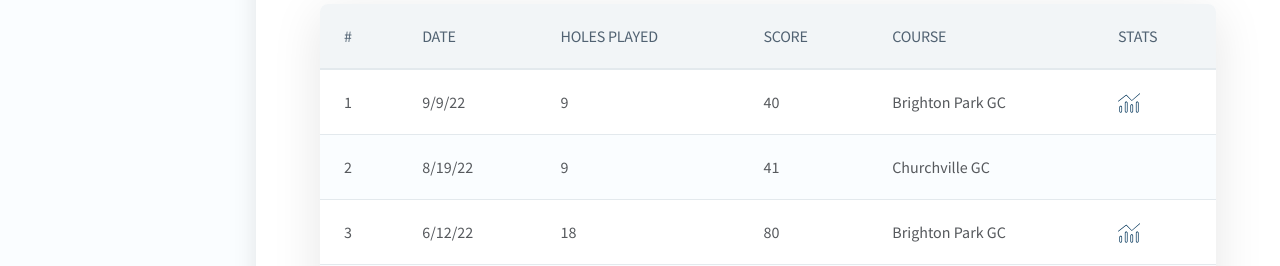
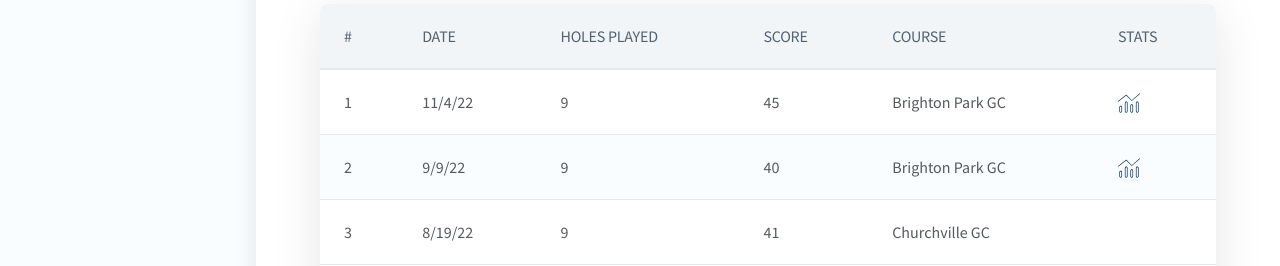
Before and after one commit to dkersten/golf-scorecard-v1, a React (Create React App) app: page /scorecards in a window 1280 px wide. Shown: the part 686-952 px from the top of the page. Built offline with nearby package versions, Linux system fonts and the light colour scheme.

Commit message:
updated with latest data

```diff
--- a/src/Temp Data/goalsData.js
+++ b/src/Temp Data/goalsData.js
@@ -17,7 +17,7 @@ const goals = {
                 description: "Play 35 rounds",
                 completed: true,
                 progress: {
-                    current: 35,
+                    current: 37,
                     total: 35
                 }
             },
@@ -26,7 +26,7 @@ const goals = {
                 description: "Play 3 new courses",
                 completed: true,
                 progress: {
-                    current: 5,
+                    current: 7,
                     total: 3
                 }
             },
--- a/src/Temp Data/scoresData.js
+++ b/src/Temp Data/scoresData.js
@@ -3,8 +3,59 @@
 // optionally include: hole by hole score, advanced stats (FiR, GiR, putts)
 
 const scores = {
-    totalScoresInput: 3,
+    totalScoresInput: 5,
     scores: [
+        {
+            date: {
+                full: "11/4/22",
+                mobile: "11/4/22"
+            },
+            holesPlayed: 9,
+            score: 45,
+            course: "Brighton Park GC",
+            stats: true,
+            holeByHole: true,
+            advancedStats: false,
+            roundId: 54,
+            holes: {
+                1: {
+                    par: 4,
+                    score: 5
+                },
+                2: {
+                    par: 3,
+                    score: 4
+                },
+                3: {
+                    par: 5,
+                    score: 6
+                },
+                4: {
+                    par: 4,
+                    score: 5
+                },
+                5: {
+                    par: 4,
+                    score: 5
+                },
+                6: {
+                    par: 5,
+                    score: 5
+                },
+                7: {
+                    par: 4,
+                    score: 5
+                },
+                8: {
+                    par: 3,
+                    score: 4
+                },
+                9: {
+                    par: 4,
+                    score: 5
+                }
+            }
+        },
         {
             date: {
                 full: "9/9/22",
--- a/src/Temp Data/updatedRoundsData.js
+++ b/src/Temp Data/updatedRoundsData.js
@@ -2,8 +2,8 @@ const rounds = {
     2022: {
         displayName: "2022",
         selectValue: "2022",
-        roundsPlayed: 35,
-        holesPlayed: 387,
+        roundsPlayed: 37,
+        holesPlayed: 414,
         coursesPlayed: 7,
         graphDataRounds: [
             {name: 'Apr', rounds: 2},
@@ -12,7 +12,8 @@ const rounds = {
             {name: 'Jul', rounds: 9},
             {name: 'Aug', rounds: 7},
             {name: 'Sep', rounds: 5},
-            {name: 'Oct', rounds: 3}
+            {name: 'Oct', rounds: 4},
+            {name: 'Nov', rounds: 1}
         ],
         graphDataHoles: [
             {name: 'Apr', holes: 18},
@@ -21,7 +22,8 @@ const rounds = {
             {name: 'Jul', holes: 99},
             {name: 'Aug', holes: 72},
             {name: 'Sep', holes: 45},
-            {name: 'Oct', holes: 36}
+            {name: 'Oct', holes: 54},
+            {name: 'Nov', holes: 9}
         ],
         rounds: [
             {
@@ -373,6 +375,26 @@ const rounds = {
                 numHoles: 9,
                 stats: false,
                 roundId: 52
+            },
+            {
+                date: {
+                    full: "October 23",
+                    mobile: "10/23"
+                },
+                course: "Brighton GC",
+                numHoles: 18,
+                stats: false,
+                roundId: 53
+            },
+            {
+                date: {
+                    full: "November 4",
+                    mobile: "11/4"
+                },
+                course: "Brighton GC",
+                numHoles: 9,
+                stats: true,
+                roundId: 54
             }
         ]
     },
@@ -576,16 +598,16 @@ const rounds = {
     alltime: {
         displayName: "All Time",
         selectValue: "alltime",
-        roundsPlayed: 52,
-        holesPlayed: 585,
+        roundsPlayed: 54,
+        holesPlayed: 612,
         coursesPlayed: 11,
         graphDataRounds: [
             {name: '2021', rounds: 17},
-            {name: '2022', rounds: 35}
+            {name: '2022', rounds: 37}
         ],
         graphDataHoles: [
             {name: '2021', holes: 198},
-            {name: '2022', holes: 387}
+            {name: '2022', holes: 414}
         ],
         rounds: [
             {
@@ -1107,6 +1129,26 @@ const rounds = {
                 numHoles: 9,
                 stats: false,
                 roundId: 52
+            },
+            {
+                date: {
+                    full: "October 23",
+                    mobile: "10/23"
+                },
+                course: "Brighton GC",
+                numHoles: 18,
+                stats: false,
+                roundId: 53
+            },
+            {
+                date: {
+                    full: "November 4",
+                    mobile: "11/4"
+                },
+                course: "Brighton GC",
+                numHoles: 9,
+                stats: true,
+                roundId: 54
             }
         ]
     },
```
